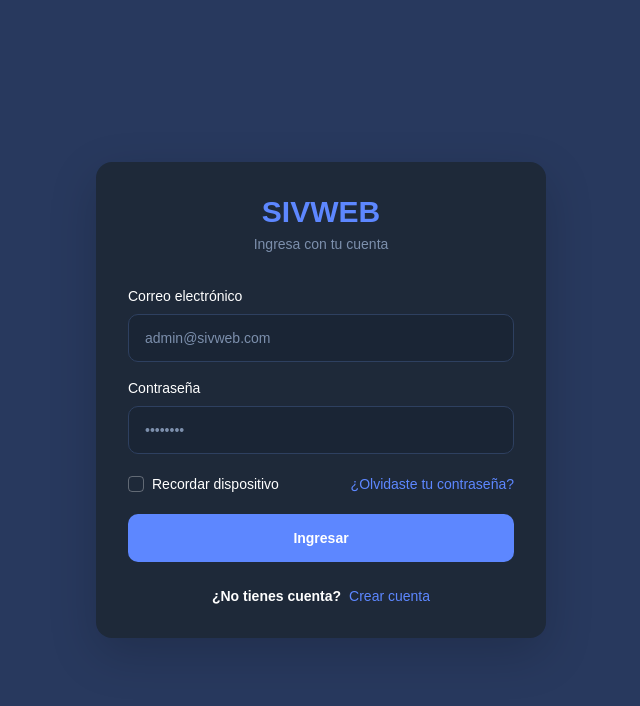
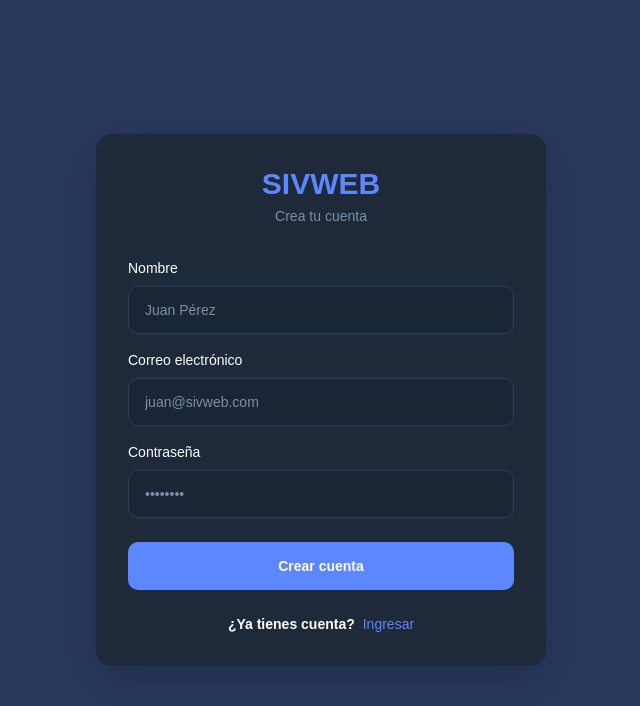
Before and after one commit to Juancasas-dev/Proyecto-Tecnologico-6379, a React (Vite) app in the folder frontend/: page /auth/register in a window 1280 px wide. Before the commit this address led to /login. Shown: the top 706 px of the page, without its empty margins (319-959 px from the left). Built offline with nearby package versions, Linux system fonts and the light colour scheme.

Commit message:
Login diseno completo

```diff
--- a/frontend/src/pages/Login.tsx
+++ /dev/null
@@ -1,84 +0,0 @@
-import { useState } from 'react'
-import { useNavigate } from 'react-router-dom'
-import { loginService } from '../services/auth.service'
-
-export default function Login() {
-  const navigate = useNavigate()
-  const [email, setEmail] = useState('')
-  const [password, setPassword] = useState('')
-  const [error, setError] = useState('')
-  const [loading, setLoading] = useState(false)
-
-  const handleSubmit = async (e: React.FormEvent) => {
-    e.preventDefault()
-    setError('')
-    setLoading(true)
-
-    try {
-      const data = await loginService(email, password)
-      localStorage.setItem('token', data.token)
-      localStorage.setItem('usuario', JSON.stringify(data.usuario))
-      navigate('/dashboard')
-    } catch {
-      setError('Email o contraseña incorrectos')
-    } finally {
-      setLoading(false)
-    }
-  }
-
-  return (
-    <div className="min-h-screen bg-gray-50 flex items-center justify-center px-4">
-      <div className="bg-white p-8 rounded-2xl shadow-sm border border-gray-100 w-full max-w-md">
-
-        <div className="mb-8 text-center">
-          <h1 className="text-2xl font-semibold text-gray-800">
-            Sistema de Inventario
-          </h1>
-          <p className="text-gray-400 text-sm mt-1">
-            Ingresa tus credenciales para continuar
-          </p>
-        </div>
-
-        <form onSubmit={handleSubmit} className="flex flex-col gap-4">
-
-          <div className="flex flex-col gap-1">
-            <label className="text-sm text-gray-600">Email</label>
-            <input
-              type="email"
-              value={email}
-              onChange={e => setEmail(e.target.value)}
-              placeholder="admin@inventario.com"
-              required
-              className="border border-gray-200 rounded-lg px-4 py-2.5 text-sm outline-none focus:border-blue-400 transition"
-            />
-          </div>
-
-          <div className="flex flex-col gap-1">
-            <label className="text-sm text-gray-600">Contraseña</label>
-            <input
-              type="password"
-              value={password}
-              onChange={e => setPassword(e.target.value)}
-              placeholder="••••••••"
-              required
-              className="border border-gray-200 rounded-lg px-4 py-2.5 text-sm outline-none focus:border-blue-400 transition"
-            />
-          </div>
-
-          {error && (
-            <p className="text-red-500 text-sm text-center">{error}</p>
-          )}
-
-          <button
-            type="submit"
-            disabled={loading}
-            className="bg-blue-500 hover:bg-blue-600 disabled:bg-blue-300 text-white rounded-lg py-2.5 text-sm font-medium transition mt-2"
-          >
-            {loading ? 'Ingresando...' : 'Ingresar'}
-          </button>
-
-        </form>
-      </div>
-    </div>
-  )
-}
--- a/frontend/src/router/index.tsx
+++ b/frontend/src/router/index.tsx
@@ -1,6 +1,8 @@
 import { BrowserRouter, Routes, Route, Navigate } from 'react-router-dom'
 import React from 'react'
 import Login from '../views/authentication/Login'
+import Register from '../views/authentication/Register'
+import ForgotPassword from '../views/authentication/ForgotPassword'
 import Dashboard from '../pages/Dashboard'
 
 const token = () => localStorage.getItem('token')
@@ -14,6 +16,8 @@ export default function Router() {
     <BrowserRouter>
       <Routes>
         <Route path="/login" element={<Login />} />
+        <Route path="/auth/register" element={<Register />} />
+        <Route path="/auth/forgot-password" element={<ForgotPassword />} />
         <Route path="/dashboard" element={
           <PrivateRoute>
             <Dashboard />
--- /dev/null
+++ b/frontend/src/views/authentication/ForgotPassword.tsx
@@ -0,0 +1,31 @@
+import { Link } from 'react-router-dom'
+import AuthForgotPassword from './authforms/AuthForgotPassword'
+
+const ForgotPassword = () => {
+  return (
+    <div className="relative overflow-hidden h-screen bg-lightprimary dark:bg-darkprimary">
+      <div className="flex h-full justify-center items-center px-4">
+        <div className="bg-white dark:bg-gray-800 rounded-2xl shadow-lg md:w-[450px] w-full p-8">
+
+          <div className="text-center mb-8">
+            <h1 className="text-3xl font-bold text-primary">SIVWEB</h1>
+            <p className="text-muted-foreground text-sm mt-2">
+              Ingresa tu correo y te enviaremos un enlace para restablecer tu contraseña.
+            </p>
+          </div>
+
+          <AuthForgotPassword />
+
+          <div className="mt-4 text-center">
+            <Link to="/login" className="text-primary text-sm font-medium">
+              ← Volver al login
+            </Link>
+          </div>
+
+        </div>
+      </div>
+    </div>
+  )
+}
+
+export default ForgotPassword
--- /dev/null
+++ b/frontend/src/views/authentication/Register.tsx
@@ -0,0 +1,32 @@
+import { Link } from 'react-router-dom'
+import AuthRegister from './authforms/AuthRegister'
+
+const Register = () => {
+  return (
+    <div className="relative overflow-hidden h-screen bg-lightprimary dark:bg-darkprimary">
+      <div className="flex h-full justify-center items-center px-4">
+        <div className="bg-white dark:bg-gray-800 rounded-2xl shadow-lg md:w-[450px] w-full p-8">
+
+          <div className="text-center mb-8">
+            <h1 className="text-3xl font-bold text-primary">SIVWEB</h1>
+            <p className="text-muted-foreground text-sm mt-1">
+              Crea tu cuenta
+            </p>
+          </div>
+
+          <AuthRegister />
+
+          <div className="flex gap-2 text-sm mt-6 items-center justify-center">
+            <p className="text-foreground font-semibold">¿Ya tienes cuenta?</p>
+            <Link to="/login" className="text-primary font-medium">
+              Ingresar
+            </Link>
+          </div>
+
+        </div>
+      </div>
+    </div>
+  )
+}
+
+export default Register
--- /dev/null
+++ b/frontend/src/views/authentication/authforms/AuthForgotPassword.tsx
@@ -0,0 +1,39 @@
+import { useState } from 'react'
+import { Button } from '../../../components/ui/button'
+import { Input } from '../../../components/ui/input'
+import { Label } from '../../../components/ui/label'
+
+const AuthForgotPassword = () => {
+  const [email, setEmail] = useState('')
+  const [enviado, setEnviado] = useState(false)
+
+  const handleSubmit = (e: React.FormEvent) => {
+    e.preventDefault()
+    setEnviado(true)
+  }
+
+  return (
+    <form className="mt-6" onSubmit={handleSubmit}>
+      <div className="mb-4">
+        <div className="mb-2 block">
+          <Label htmlFor="emadd" style={{color: '#ffffff'}}>Correo electrónico</Label>
+        </div>
+        <Input id="emadd" type="email" placeholder="juan@sivweb.com"
+          value={email} onChange={e => setEmail(e.target.value)} required />
+      </div>
+
+      {enviado && (
+        <p className="text-green-400 text-sm text-center mb-4">
+          Si el correo existe recibirás un enlace pronto
+        </p>
+      )}
+
+      <Button type="submit" className="w-full h-12 rounded-lg font-semibold text-white"
+        style={{background: '#5d87ff'}}>
+        Enviar enlace
+      </Button>
+    </form>
+  )
+}
+
+export default AuthForgotPassword
--- a/frontend/src/views/authentication/authforms/AuthLogin.tsx
+++ b/frontend/src/views/authentication/authforms/AuthLogin.tsx
@@ -66,8 +66,8 @@ const AuthLogin = () => {
         Recordar dispositivo
         </Label>
         </div>
-        <Link to="/" className="text-sm font-medium" style={{color: '#5d87ff'}}>
-        ¿Olvidaste tu contraseña?
+       <Link to="/auth/forgot-password" className="text-sm font-medium" style={{color: '#5d87ff'}}>
+    ¿Olvidaste tu contraseña?
         </Link>
       </div>
 
--- /dev/null
+++ b/frontend/src/views/authentication/authforms/AuthRegister.tsx
@@ -0,0 +1,66 @@
+import { useState } from 'react'
+import { useNavigate } from 'react-router-dom'
+import { Button } from '../../../components/ui/button'
+import { Input } from '../../../components/ui/input'
+import { Label } from '../../../components/ui/label'
+import axios from 'axios'
+
+const AuthRegister = () => {
+  const navigate = useNavigate()
+  const [nombre, setNombre] = useState('')
+  const [email, setEmail] = useState('')
+  const [password, setPassword] = useState('')
+  const [error, setError] = useState('')
+  const [loading, setLoading] = useState(false)
+
+  const handleSubmit = async (e: React.FormEvent) => {
+    e.preventDefault()
+    setError('')
+    setLoading(true)
+    try {
+      await axios.post('http://localhost:3000/api/auth/register', {
+        nombre, email, password
+      })
+      navigate('/login')
+    } catch {
+      setError('Error al crear la cuenta')
+    } finally {
+      setLoading(false)
+    }
+  }
+
+  return (
+    <form className="mt-6" onSubmit={handleSubmit}>
+      <div className="mb-4">
+        <div className="mb-2 block">
+          <Label htmlFor="name" style={{color: '#ffffff'}}>Nombre</Label>
+        </div>
+        <Input id="name" type="text" placeholder="Juan Pérez"
+          value={nombre} onChange={e => setNombre(e.target.value)} required />
+      </div>
+      <div className="mb-4">
+        <div className="mb-2 block">
+          <Label htmlFor="emadd" style={{color: '#ffffff'}}>Correo electrónico</Label>
+        </div>
+        <Input id="emadd" type="email" placeholder="juan@sivweb.com"
+          value={email} onChange={e => setEmail(e.target.value)} required />
+      </div>
+      <div className="mb-6">
+        <div className="mb-2 block">
+          <Label htmlFor="userpwd" style={{color: '#ffffff'}}>Contraseña</Label>
+        </div>
+        <Input id="userpwd" type="password" placeholder="••••••••"
+          value={password} onChange={e => setPassword(e.target.value)} required />
+      </div>
+
+      {error && <p className="text-red-400 text-sm text-center mb-4">{error}</p>}
+
+      <Button type="submit" className="w-full h-12 rounded-lg font-semibold text-white"
+        style={{background: '#5d87ff'}} disabled={loading}>
+        {loading ? 'Creando cuenta...' : 'Crear cuenta'}
+      </Button>
+    </form>
+  )
+}
+
+export default AuthRegister
```
